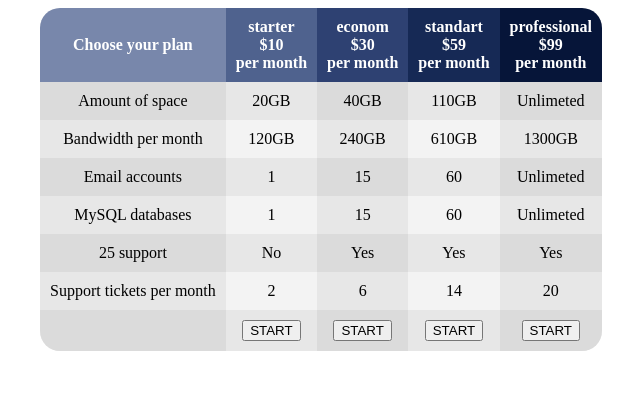
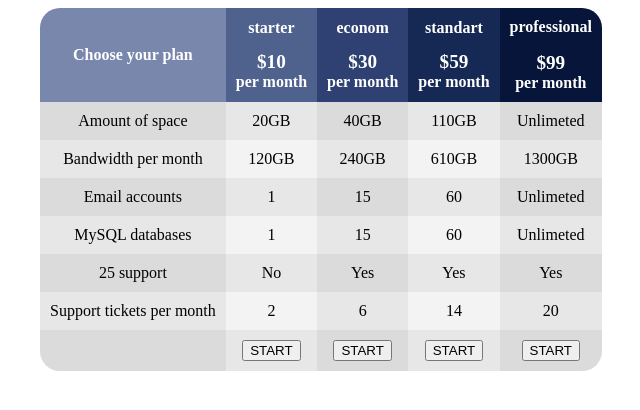
Before and after one commit to KostyaCoder/Table, a plain HTML site: page index.html in a window 1280 px wide. Shown: the whole page, without its empty margins (319-959 px from the left). Drawn offline with Linux system fonts and the light colour scheme.

Commit message:
style heafer

```diff
--- a/assets/css/style.css
+++ b/assets/css/style.css
@@ -1,5 +1,4 @@
-
-.tabStyle{
+.tabStyle {
   text-align: center;
   border-radius: 20px;
   margin: 0 auto;
@@ -7,56 +6,67 @@
   border-collapse: collapse;
 }
 
-.tdAll{
+.tdAll {
   padding: 10px;
 }
 
-.fontGray{
+.fontGray {
   background-color: rgb(219, 219, 219);
 }
 
-.fontLightGray{
+.fontLightGray {
   background-color: rgb(231, 231, 231);
 }
 
-.theadStyle{
+.theadStyle {
   color: white;
   font-weight: bold;
 }
 
-.hd1{
+.divUp {
+  padding-bottom: 10%;
+}
+
+.divLow {
+  padding-top: 10%;
+}
+
+.fontlarger {
+  font-size: larger;
+}
+
+.hd1 {
   background-color: rgb(120, 135, 171);
 }
 
-.hd2{
+.hd2 {
   background-color: rgb(79, 98, 142);
 }
 
-.hd3{
+.hd3 {
   background-color: rgb(46, 65, 114);
 }
 
-.hd4{
+.hd4 {
   background-color: rgb(22, 41, 85);
 }
 
-.hd5{
+.hd5 {
   background-color: rgb(6, 21, 57);
-
 }
 
-.upLeft{
+.upLeft {
   border-radius: 20px 0 0 0;
 }
 
-.upRight{
+.upRight {
   border-radius: 0 20px 0 0;
 }
 
-.lowRight{
+.lowRight {
   border-radius: 0 0 20px 0;
 }
 
-.lowLeft{
+.lowLeft {
   border-radius: 0 0 0 20px;
 }
--- a/index.html
+++ b/index.html
@@ -5,7 +5,7 @@
     <meta http-equiv="X-UA-Compatible" content="IE=edge" />
     <meta name="viewport" content="width=device-width, initial-scale=1.0" />
     <!-- <link rel="stylesheet" href="assets/css/reset.css"> -->
-    <link rel="stylesheet" href="assets/css/style.css">
+    <link rel="stylesheet" href="assets/css/style.css" />
     <title>Table</title>
   </head>
   <body>
@@ -13,86 +13,94 @@
       <!-- <caption>Plans</caption> -->
       <thead class="theadStyle">
         <tr>
-          <td  class="tdAll hd1 upLeft">Choose your plan</td>
-          <td  class="tdAll hd2">
-            <div>starter</div>
-            <div>$10</div>
-            <div>per month</div>
+          <td class="tdAll hd1 upLeft">Choose your plan</td>
+          <td class="tdAll hd2">
+            <div class="divUp">starter</div>
+            <div class="divLow">
+              <div class="fontlarger">$10</div>
+              <div>per month</div>
+            </div>
           </td>
-          <td  class="tdAll hd3">
-            <div>econom</div>
-            <div>$30</div>
-            <div>per month</div>
+          <td class="tdAll hd3">
+            <div class="divUp">econom</div>
+            <div class="divLow">
+              <div class="fontlarger">$30</div>
+              <div>per month</div>
+            </div>
           </td>
-          <td  class="tdAll hd4">
-            <div>standart</div>
-            <div>$59</div>
-            <div>per month</div>
+          <td class="tdAll hd4">
+            <div class="divUp">standart</div>
+            <div class="divLow">
+              <div class="fontlarger">$59</div>
+              <div>per month</div>
+            </div>
           </td>
-          <td  class="tdAll hd5 upRight">
-            <div>professional</div>
-            <div>$99</div>
-            <div>per month</div>
+          <td class="tdAll hd5 upRight">
+            <div class="divUp">professional</div>
+            <div class="divLow">
+              <div class="fontlarger">$99</div>
+              <div>per month</div>
+            </div>
           </td>
         </tr>
       </thead>
       <tbody>
         <tr>
-          <td  class="tdAll fontGray">Amount of space</td>
-          <td  class="tdAll fontLightGray">20GB</td>
-          <td  class="tdAll fontGray">40GB</td>
-          <td  class="tdAll fontLightGray">110GB</td>
-          <td  class="tdAll fontGray">Unlimeted</td>
+          <td class="tdAll fontGray">Amount of space</td>
+          <td class="tdAll fontLightGray">20GB</td>
+          <td class="tdAll fontGray">40GB</td>
+          <td class="tdAll fontLightGray">110GB</td>
+          <td class="tdAll fontGray">Unlimeted</td>
         </tr>
         <tr>
-          <td  class="tdAll fontLightGray">Bandwidth per month</td>
-          <td  class="tdAll">120GB</td>
-          <td  class="tdAll fontLightGray">240GB</td>
-          <td  class="tdAll">610GB</td>
-          <td  class="tdAll fontLightGray">1300GB</td>
+          <td class="tdAll fontLightGray">Bandwidth per month</td>
+          <td class="tdAll">120GB</td>
+          <td class="tdAll fontLightGray">240GB</td>
+          <td class="tdAll">610GB</td>
+          <td class="tdAll fontLightGray">1300GB</td>
         </tr>
         <tr>
-          <td  class="tdAll fontGray">Email accounts</td>
-          <td  class="tdAll fontLightGray">1</td>
-          <td  class="tdAll fontGray">15</td>
-          <td  class="tdAll fontLightGray">60</td>
-          <td  class="tdAll fontGray">Unlimeted</td>
+          <td class="tdAll fontGray">Email accounts</td>
+          <td class="tdAll fontLightGray">1</td>
+          <td class="tdAll fontGray">15</td>
+          <td class="tdAll fontLightGray">60</td>
+          <td class="tdAll fontGray">Unlimeted</td>
         </tr>
         <tr>
-          <td  class="tdAll fontLightGray">MySQL databases</td>
-          <td  class="tdAll">1</td>
-          <td  class="tdAll fontLightGray">15</td>
-          <td  class="tdAll">60</td>
-          <td  class="tdAll fontLightGray">Unlimeted</td>
+          <td class="tdAll fontLightGray">MySQL databases</td>
+          <td class="tdAll">1</td>
+          <td class="tdAll fontLightGray">15</td>
+          <td class="tdAll">60</td>
+          <td class="tdAll fontLightGray">Unlimeted</td>
         </tr>
         <tr>
-          <td  class="tdAll fontGray">25 support</td>
-          <td  class="tdAll fontLightGray">No</td>
-          <td  class="tdAll fontGray">Yes</td>
-          <td  class="tdAll fontLightGray">Yes</td>
-          <td  class="tdAll fontGray">Yes</td>
+          <td class="tdAll fontGray">25 support</td>
+          <td class="tdAll fontLightGray">No</td>
+          <td class="tdAll fontGray">Yes</td>
+          <td class="tdAll fontLightGray">Yes</td>
+          <td class="tdAll fontGray">Yes</td>
         </tr>
         <tr>
-          <td  class="tdAll fontLightGray">Support tickets per month</td>
-          <td  class="tdAll">2</td>
-          <td  class="tdAll fontLightGray">6</td>
-          <td  class="tdAll">14</td>
-          <td  class="tdAll fontLightGray">20</td>
+          <td class="tdAll fontLightGray">Support tickets per month</td>
+          <td class="tdAll">2</td>
+          <td class="tdAll fontLightGray">6</td>
+          <td class="tdAll">14</td>
+          <td class="tdAll fontLightGray">20</td>
         </tr>
       </tbody>
       <tfoot>
         <tr>
-          <td  class="tdAll fontGray lowLeft"></td>
-          <td  class="tdAll fontLightGray">
+          <td class="tdAll fontGray lowLeft"></td>
+          <td class="tdAll fontLightGray">
             <button>START</button>
           </td>
-          <td  class="tdAll fontGray">
+          <td class="tdAll fontGray">
             <button>START</button>
           </td>
-          <td  class="tdAll fontLightGray">
+          <td class="tdAll fontLightGray">
             <button>START</button>
           </td>
-          <td  class="tdAll fontGray lowRight">
+          <td class="tdAll fontGray lowRight">
             <button>START</button>
           </td>
         </tr>
```
